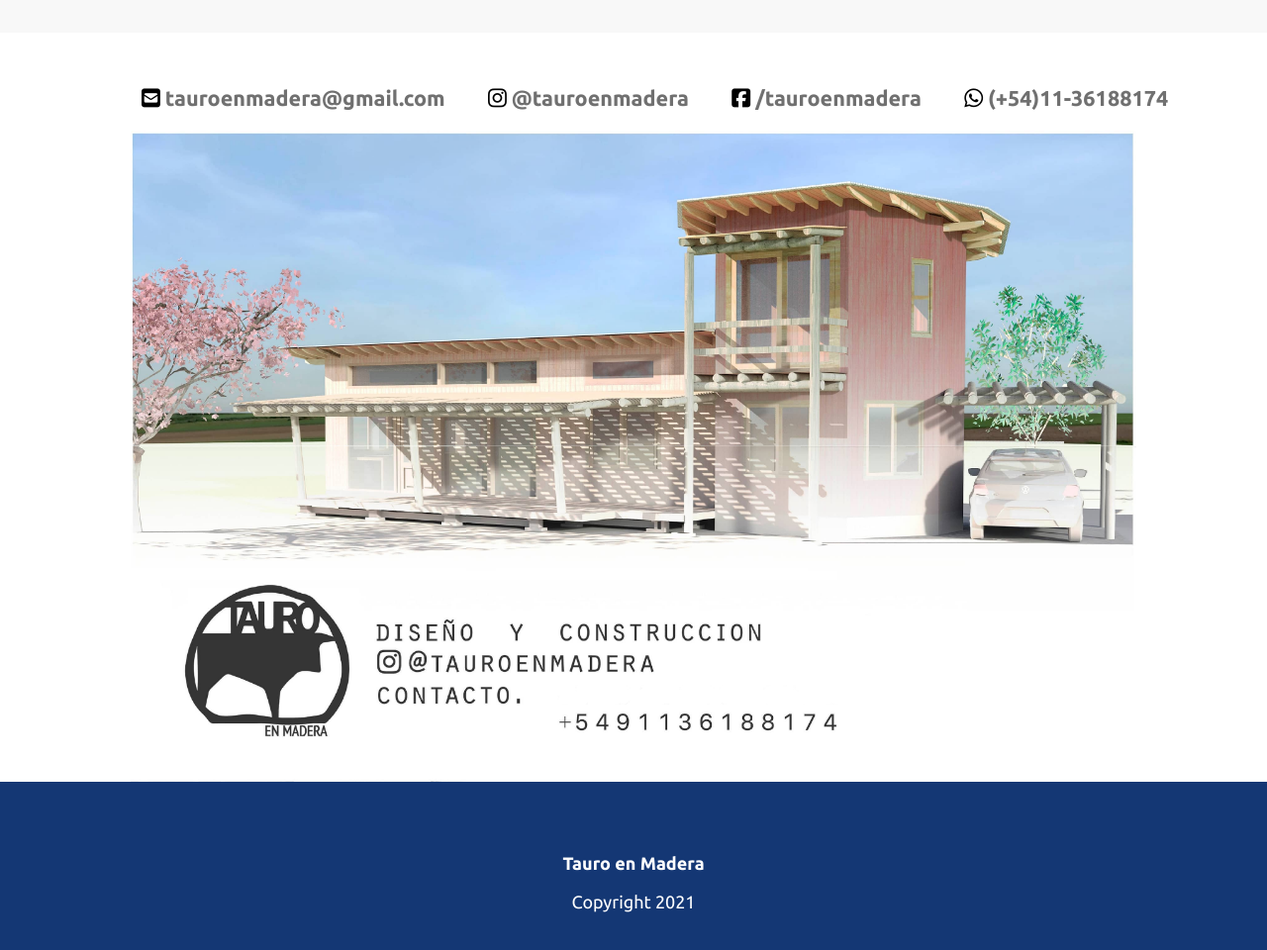
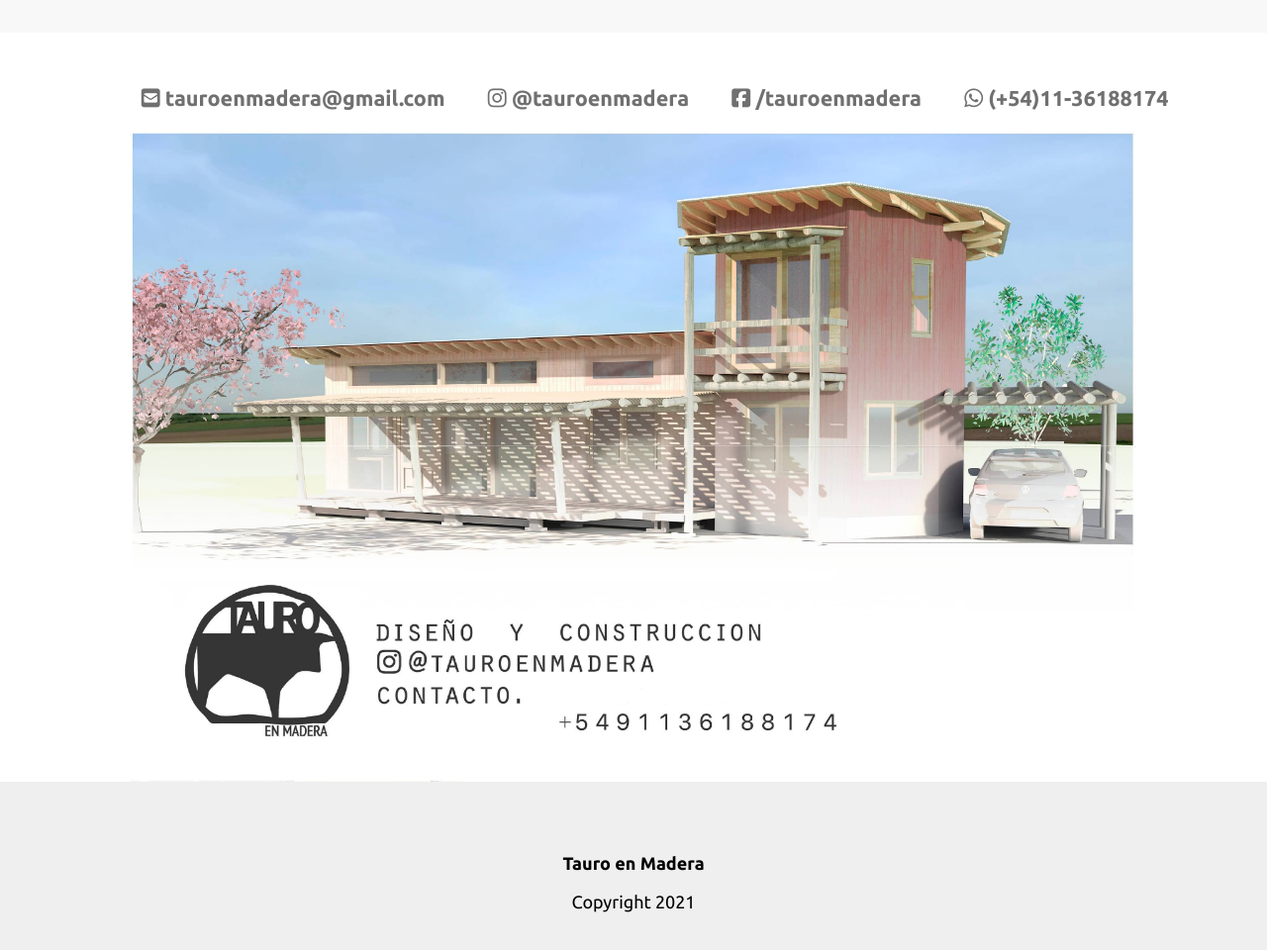
Before and after one commit to dieDeMiguel/tauro, a website: page public/contact.html in a window 1280 px wide. Shown: the part 214-1174 px from the top of the page at 99% size. Drawn offline with Linux system fonts and the light colour scheme.

Commit message:
changes in contact

```diff
--- a/public/contact.html
+++ b/public/contact.html
@@ -32,10 +32,10 @@
 
                     <nav>
                         <ul class="list-items">
-                            <li class="icon"><i class="fas fa-envelope-square"></i> <a href="mailto:tauroenmadera@gmail.com">tauroenmadera@gmail.com</a></li>
-                            <li class="icon"><i class="fab fa-instagram"></i> <a href="https://www.instagram.com/tauroenmadera/?hl=es">@tauroenmadera</a></li>
-                            <li class="icon"><i class="fab fa-facebook-square"></i><a href="https://www.facebook.com/tauroenmadera"> /tauroenmadera</a></li>
-                            <li class="icon"><i class="fab fa-whatsapp"></i> <a href="https://wa.me/+541136188174"> (+54)11-36188174</a></li>
+                            <li class="icon"><a href="mailto:tauroenmadera@gmail.com"><i class="fas fa-envelope-square"></i> tauroenmadera@gmail.com</a></li>
+                            <li class="icon"><a href="https://www.instagram.com/tauroenmadera/?hl=es" target="_blank"><i class="fab fa-instagram"></i> @tauroenmadera</a></li>
+                            <li class="icon"><a href="https://www.facebook.com/tauroenmadera" target="_blank"><i class="fab fa-facebook-square"></i> /tauroenmadera</a></li>
+                            <li class="icon"><a href="https://wa.me/+541136188174" target="_blank"><i class="fab fa-whatsapp"></i> (+54)11-36188174</a></li>
                         </ul>
                     </nav>
 
--- a/public/css/styles.css
+++ b/public/css/styles.css
@@ -149,8 +149,8 @@ header {
 
 
 footer {
-    background: #143774;
-    color: white;
+    background: #efefef;
+    color:#000;
     text-align: center;
     padding: 3em 0;
 }
```
Also changed, not shown: public/index.html (+1 -1 lines).
